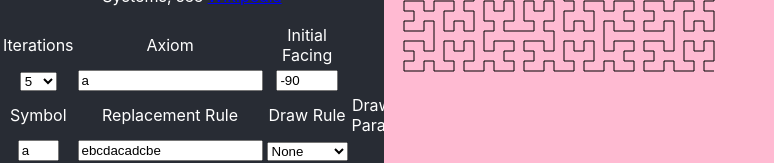
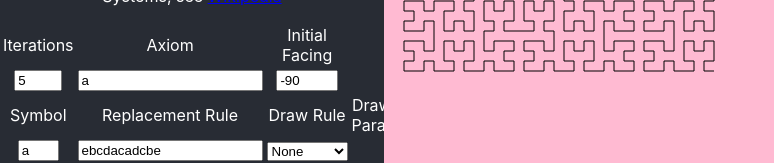
Before and after one commit to JuliaNielson/l-system-viewer, a React (Create React App) app: page / in a window 1280 px wide. Shown: the part 260-423 px from the top of the page, without its empty margins (0-774 px from the left). Built offline with nearby package versions, Linux system fonts and the light colour scheme.

Commit message:
Changes iterations selection to a number selector

```diff
--- a/src/App.css
+++ b/src/App.css
@@ -59,6 +59,9 @@ a:visited{
 .facing{
   width: 4em
 }
+.iterations{
+  width: 3em
+}
 .drawRuleValue{
   width: 4em
 }
--- a/src/components/SystemRuleInput.js
+++ b/src/components/SystemRuleInput.js
@@ -53,7 +53,6 @@ class SystemRuleInput extends Component{
                         title={DescriptionStrings.drawRule}
                         value={this.props.rule.drawRule.type}
                         onChange={this.props.handleChange}>
-
                             {ruleSelections}
                     </select>
                 </td>
--- a/src/components/SystemRulePane.js
+++ b/src/components/SystemRulePane.js
@@ -17,14 +17,6 @@ class SystemRulePane extends Component{
             );
         });
 
-        const iterationsDropDown = [];
-        for (let ii = 1; ii <= 20; ii++) {
-            iterationsDropDown.push(
-                <option key={ii} value={ii}>{ii}</option>
-            );
-
-        }
-
         return (
             <div>
             <table align="center">
@@ -36,9 +28,14 @@ class SystemRulePane extends Component{
                     </tr>
                     <tr>
                         <td>
-                            <select title={DescriptionStrings.iterations} value={this.props.ruleState.iterations} className="iterations" onChange={this.props.formHandler}>
-                                {iterationsDropDown}
-                            </select>
+                            <input
+                                type="Number"
+                                max={20} min={0}
+                                title={DescriptionStrings.iterations}
+                                value={this.props.ruleState.iterations}
+                                className="iterations"
+                                onChange={this.props.formHandler}
+                            />
                         </td>
                         <td>
                             <input type="Text" className="axiom" title={DescriptionStrings.axiom} value={this.props.ruleState.axiom} onChange={this.props.formHandler}/>
```
